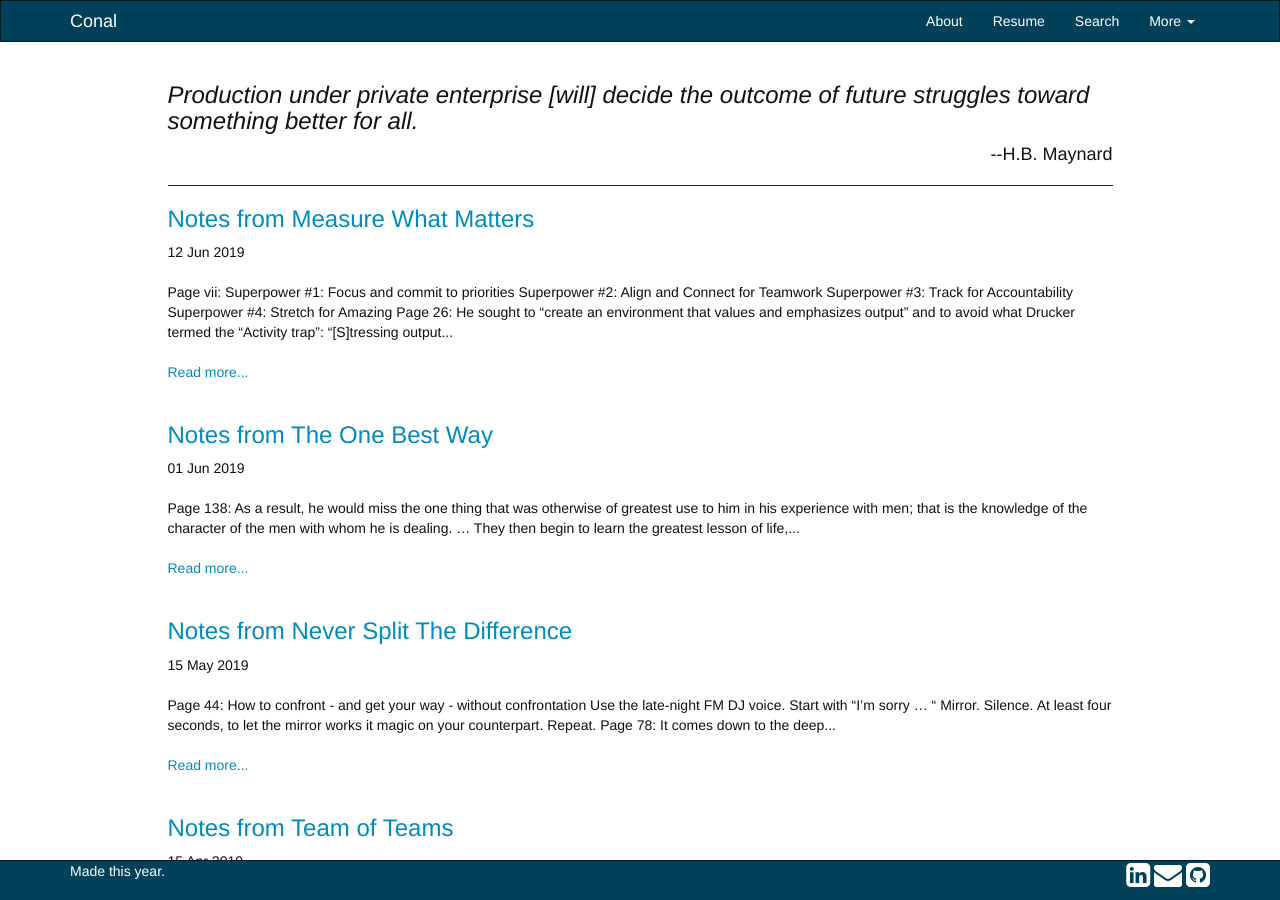
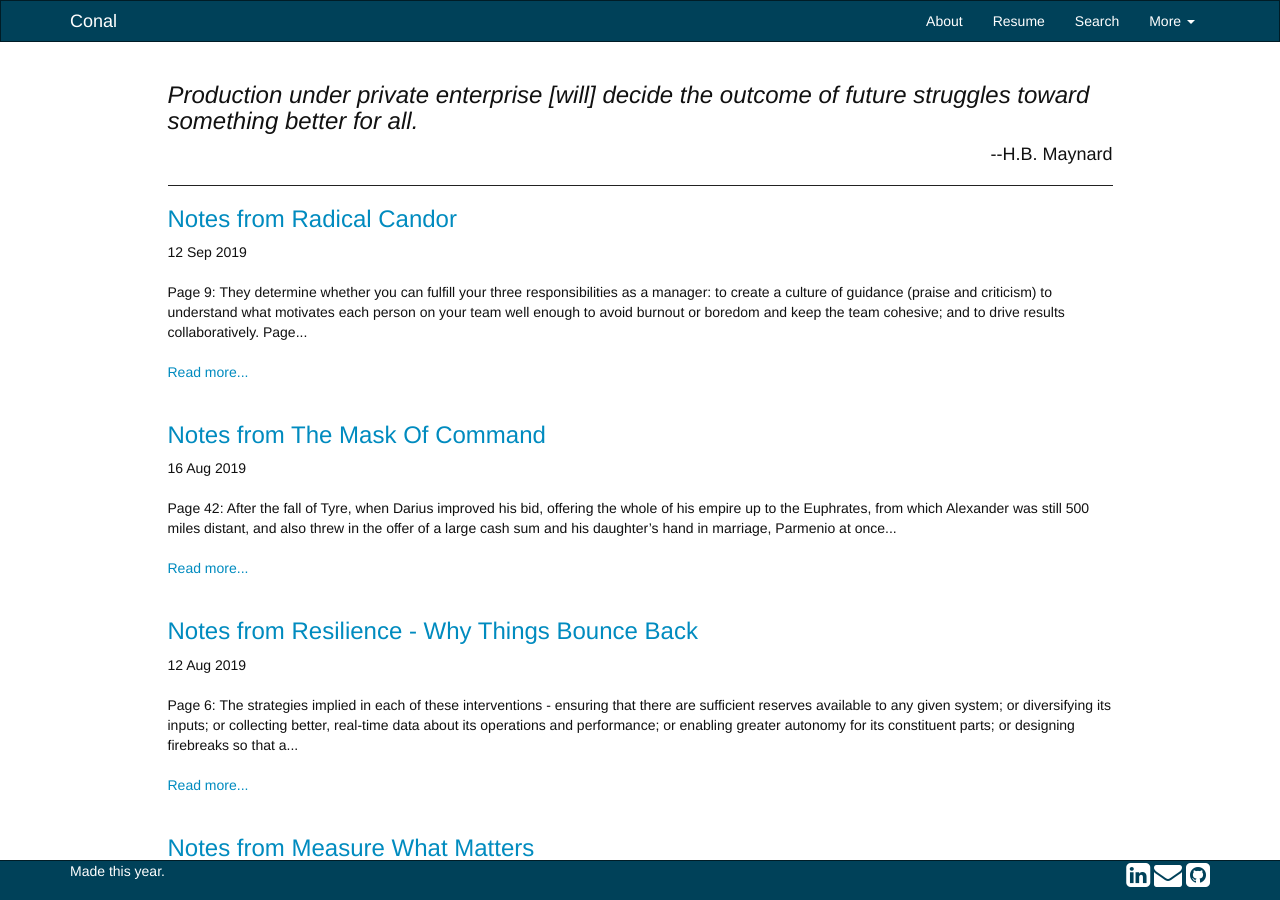
Before and after one commit to cms5109/cms5109.github.io, a Jekyll site: the page built from index.html, in a window 1280 px wide and 900 px high. Built offline with Jekyll 4.4.1, drawn with Linux system fonts in a browser that asks for light colours; nearby versions of some CDN libraries; comment, search, counter and statistics services are not loaded; a style sheet for code colours, icons or effects is not loaded.

Commit message:
Summer reading

```diff
--- a/_posts/2019-06-12-notes-from-measure-what-matters.md
+++ b/_posts/2019-06-12-notes-from-measure-what-matters.md
@@ -31,7 +31,7 @@
 
 #### Page 97: ###
 
-IT's not easy to predict the market for the conceptually new; we'd wildly beat our metric or wildly miss. So we switched it up. We began pinning our key results to deadlines instead of revenue or projected users.
+It's not easy to predict the market for the conceptually new; we'd wildly beat our metric or wildly miss. So we switched it up. We began pinning our key results to deadlines instead of revenue or projected users.
 
 <br>
 
@@ -42,8 +42,8 @@
 * _Goal setting and reflection_, where the employee's OKR plan is set for the coming cycle. The discussion focuses on how best to aligh individual objectives and key results with organizational priorities.
 * _Ongoing progress updates,_ the brief and data-driven checkins on the employee's real-time progress, with problem solving as needed.
 * _Two-way coaching,_ to help contributors reach their potential and managers do a better job
-_Career growth, to develop skills, identify growth opportunities, and expand employees' vision of their future at the company
-_Lightweight performance reviews, a feedback mechanism to gather inputs and summarize wha the employee has accomplished since the last meeting, in the context of the organization's needs.
+* _Career growth, to develop skills, identify growth opportunities, and expand employees' vision of their future at the company
+* _Lightweight performance reviews, a feedback mechanism to gather inputs and summarize wha the employee has accomplished since the last meeting, in the context of the organization's needs.
 
 <br>
 
--- /dev/null
+++ b/_posts/2019-08-12-notes-from-resilience.md
@@ -0,0 +1,41 @@
+---
+layout: post
+title:  Notes from Resilience - Why Things Bounce Back
+date:   2019-08-12 12:00
+categories: leadership
+---
+
+#### Page 6: ###
+The strategies implied in each of these interventions - ensuring that there are sufficient reserves available to any given system; or diversifying its inputs; or collecting better, real-time data about its operations and performance; or enabling greater autonomy for its constituent parts; or designing firebreaks so that a disturbance in one part does not disrupt the whole - are, at their core, strategies of resilience.
+
+#### Page 7: ###
+Accordingly, we frame resilience in terms borrowed from both ecology and sociology as _the capacity of a system, enterprise, or a person to maintain its core purpose and integrity in the face of dramatically change circumstance._
+
+<br>
+
+#### Page 80: ###
+Amin and his fellow researchers identified three by-now familiar design principles of this grid of the future. The first is real-time monitoring and reaction ... The second principle is anticipation ... The third design principle is isolation, or decoupling.
+
+<br>
+
+#### Page 126: ###
+Personal resilience has a dizzingly long list of correlates ... Among these, innate personality traits like optimism and confidence have emerged as some of the most protective assets against life's stressors ... In addition to ego-resiliency, the Block study measured a characteristic they called _ego-control_, or the degree to which an individual has the ability to delay gratification in service of future goals.
+
+<br>
+
+#### Page 188: ###
+The 4636 project was able to spread - as evidenced by Meier's description of the growth of the volunteer network - because the platform allowed people to be recruited in to perform discrete, useful tasks, with a minimum of formal authority. ...
+
+The 4636 project also had leaders who modeled desired behavior in the network - commitment to a shared goal above all else - and didn't show any sign of defecting from the common purpose. ...
+
+Finally, there was a sense that the platform was showing results. Feedback loops that motivated the team members and increased their sense of agency.
+
+<br>
+
+#### Page 202: ###
+
+A good example text is _The Propensity of Things_ by French sinologist François Jullien, which explores the Chinese notion of _shi_, a term with multiple connotations and no direct English translation, which is intrinsic to a wide array of Chinese though, military and otherwise. _Shi_ encompasses notions of power, relationship, and circumstance, though Jullien translates it as "propensity", or a tendency that, like a seed, germinates within a situation. ...
+
+"The goal", says Fontenot, "is to help them to escape the conventions of the Western military mind-set, so they can in turn help others see past it."
+
+<br>
--- /dev/null
+++ b/_posts/2019-08-16-notes-from-mask-of-command.md
@@ -0,0 +1,72 @@
+---
+layout: post
+title:  Notes from The Mask Of Command
+date:   2019-08-16 12:00
+categories: leadership military
+---
+
+#### Page 42: ###
+After the fall of Tyre, when Darius improved his bid, offering the whole of his empire up to the Euphrates, from which Alexander was still 500 miles distant, and also threw in the offer of a large cash sum and his daughter's hand in marriage, Parmenio at once urged Alexander to accept. Alexander's famous reply was that "he would indeed have done this were he Parmenio but, being Alexander, he would do no such thing."
+
+#### Page 45: ###
+Alexander, in short, sought to lead by indulgence as well as by example. Indulgence could take various forms. Early in the Asia Minor campaign, after the Granicus but before Issus, he made a block grant of what today the British army would call 'compassionate leave': "some of the Macedonians had been recently married; Alexander sent them off to spend the winter with their wives in Macedonia ... He gained as much popularity by this act as by any other." Much later, during the Indian campaign, he decreed a general cancellation of debts; 'nervous lest Alexander had merely tried an experiment to see who had not lived on their pay,' few at first registered. But, when it became clear that he genuinely intended to spend the army's accumulated wealth on a moratorium, without enquiring who paid what, the soldiers queued up at the accountants' table to clear their slates, 'more gratified by the concealment of their names than by their cancellation.'
+
+<br>
+
+#### Page 120: ###
+Philo's advice to a second-century general underlines this transvaluation of warriordom in an unmistakable language:
+> It is your duty not to take part in the battle, for whatever you may accomplish by spilling your own blood could not compare with the harm you would do to your interests as a whole if anything happened to you ... Keeping yourself out of range of missiles, or moving along the line without exposing yourself, exhort the soldiers, distribute praise and honours to those who prove their courage and berate and punish the cowards; in this way all your soldiers will confront danger as well as possible.
+
+<br>
+
+#### Page 138: ###
+It was mental powers, not aids to them, which distinguished the true commander from the military functionary.
+
+<br>
+
+#### Page 198: ###
+[Grant said:]
+> I want you to discuss with me freely from time to time the details of the orders given for the conduct of battle, and learn my views as fully as possible as to what course should be pursued in all the contingencies which may arise. ... I want you to explain my views to commanders and urge immediate action, looking to co-operation, without waiting for specific orders from me.
+
+<br>
+
+#### Page 200: ###
+But all Grant's despatches were of that quality. Wellington was famed for his powers of literary expression;' Peel, who was to succeed him as Prime Minister, thought him a supreme master of the English language. Grant, though his writing lacks the controlled passion to which Wellington's could rise at its best, was equally incisive.
+
+<br>
+
+#### Page 300: ###
+Radio - 'wireless' better communicates its crucial military quality - had, by its perfection in the 1930s, dissipated the cloud of unknowing which had descended between the fighting soldiers and their commander ever since long-range weapons had driven him from the focus of combat. Wireless ... did allow headquarters art successively higher levels of command to monitor the progress of events and moderate their course by sensible intervention. But 'sensible intervention' implied a division of responsibilities. ... Churchill, for example, took the closest interest in the conduct of battles but had, or was talked by his advisers into, the sense not to interfere with his generals when crisis at the front transfixed their attention. Hitler, as we have seen, did not.
+
+<br>
+
+#### Page 315: ###
+The successful leader - given that he is not doomed to fight an unwinnable war - is the person (women can lead as well as, if not better than, men) who has perceived command's imperatives and knows how to serve them. Those imperatives are few - but not all will necessarily yield under assault by a mind as possessed by the urge to power as that of Hitler himself. How are they to be enumerated?
+* The Imperative of Kinship
+* The Imperative of Prescription
+* The Imperative of Sanction
+* The Imperative of Action
+* The Imperative of Example
+
+<br>
+
+#### Page 318: ###
+Whatever the means he employed to make himself understood, Alexander had grasped from the outset the imperative of prescription - the need of every commander to convey an impression of himself to his troops through words, to explain what he wants of them, to allay their fears, to arouse their hopes, and to bind their ambitions to his own.
+
+<br>
+
+#### Page 320: ###
+In the modern world Raimondo Montecuccoli, the imperial general of the Thirty Years' War, is almost the only writer to have addressed the subject ...
+
+'Exhortation of the host' is how he describes the imperative of prescription, 'when the general speaks pubicly to his soldiers in order to urge them to demonstrate virtu and to infuse them with courage.' He suggests four main ways by which those objects may be achieved.
+1. Arguments of use
+1. Exploiting the fear of infamy
+1. Exciting the desire for riches and prestige
+1. Developing confidence.
+
+'The first quality of an officer,' wrote the future Marshal Lyautey in 1894, 'is gaiety.'
+<br>
+
+#### Page 328: ###
+Those, like Hitler, the chateau generals and the denizens of contemporary situation rooms, who choose to say 'never', do so because of their belief that the dilemma is solved by artificial vision - that supplied by telegraphic, telephonic, and today, televisual communication; their response to the challenge of events was and is to demand more information and to issue stronger orders. It is the third group, formed of those giving the answer 'sometimes', whose response to the dilemma is most fruitful. Wellington and Grant - but also Caesar among their predecessors, Guderian and Montgomery among their successors - accepted that neither _knowing_ nor _seeing_ alone return an answer to the challenge of events. Sometimes a commander's proper place will be in his headquarters and at his map table, where calm and seclusion accord him the opportunity to reflect on the information that intelligence brings him, to ponder possibilities and to order a range of responses in his mind. Other times, when crisis presents itself, his place is at the front where he can see for himself, make direct and immediate judgements, watch them taking effect and reconsider his options as events change under his hand.
+<br>
--- /dev/null
+++ b/_posts/2019-09-12-notes-from-radical-candor.md
@@ -0,0 +1,77 @@
+---
+layout: post
+title:  Notes from Radical Candor
+date:   2019-09-12 12:00
+categories: product management leadership
+---
+
+#### Page 9: ###
+They determine whether you can fulfill your three responsibilities as a manager:
+1. to create a culture of guidance (praise and criticism)
+1. to understand what motivates each person on your team well enough to avoid burnout or boredom and keep the team cohesive; and
+1. to drive results collaboratively.
+
+<br>
+
+#### Page 26: ###
+He sought to "create an environment that values and emphasizes output" and to avoid what Drucker termed the "Activity trap": "[S]tressing output is the key to increasing productivity, while looking to increase activity can result in just the opposite." On an assembly line, it's easy enough to distinguish output from activity. It gets trickier when employees are paid to think. Grove wrested with two riddles: How can we define and measure output by knowledge workers And what can be done to increase it?
+
+<br>
+
+#### Page 74: ###
+Over the course of our careers, most of us go through waves. Sometimes we are in learning mode or transition mode. Sometimes our priorities change: a spouse takes a new job and we need to be home more, or we want to devote time to a passion outside work. It is important for the team member and the boss to be clear about what is driving the degree of trajectory at each juncture, so that both the team member and the company can benefit.
+
+<br>
+
+#### Page 102: ###
+Aristotle was so troubled that so much rhetoric and persuasion came down to manipulating people's emotions. He thought that there had to be a better way to get an idea across to a large number of people who don't have the time or knowledge to understand it completely. He resolved this by explaining that to be legitimately persuasive a speaker must address the audience's emotions but also establish the credibility and share the logic of the argument. These are the elements of persuasion that have stood the test of time.
+
+<br>
+
+#### Page 132: ###
+
+To help, I adopted a go-to question that Fred Cofman, author of _Conscious Business_ and my coach at Google, suggested. "Is there anything I could do or stop doing that would make it easier to work with me?"
+
+<br>
+
+#### Page 182: ###
+
+Conversation 1: life story
+Conversation 2: dreams
+Conversation 3: 18-month plan
+
+Thoreau said it best in _Walden_:
+> If one advances confidently in the direction of his dreams, and endeavors to live the life which he has imagined, he will meet with a success unexpected in common hours. He will put some things behind, will pass an invisible boundary ... If you have built castles in the air, your work need not be lost; that is where they should be. Now put the foundations under them."
+
+Five boxes:
+* Poor performance, strong signs of improvement
+* Poor performance, no signs of improvement
+* Good performance
+* Growth
+* Stability
+
+<br>
+
+#### Page 220: ###
+
+Dov has found a way to quantify seemingly abstract values like trust. His "trust index" measures a specific behaviors - the direct "hows" of transparency, for example. "I avoid asking people about their perceptions," Dov told me. "I don't ask, 'Do you feel your company is honest with you?' I look at information flows. Does the company hoard information, does it mete it out on a need-to-know basis, or is it flowing freely? If you go around your boss and talk to somebody more senior, are you punished or celebrated?"
+
+<br>
+
+#### Page 270: ###
+
+To prepare for this conversation, the manager should consider the following questions:
+* What behaviors or values to I want my report to continue to exhibit?
+* What behaviors or values do I want the report to start or stop exhibiting?
+* What coaching can I provide to help the report fully realize his or her potential?
+* During the conversation, the leader might ask:
+
+  * What part of your job excites you most?
+  * What (if any) aspect of your role would you like to change?
+
+To elicit candid input from a contributor, a manager might ask:
+* What are you getting from me that you find helpful?
+* What are you getting from me that impedes your ability to be effective?
+* What could I do for you that would help you be more successful?
+
+<br>
```
Also changed, not shown: other parts of _posts/2019-06-12-notes-from-measure-what-matters.md (+1 -1 lines).
